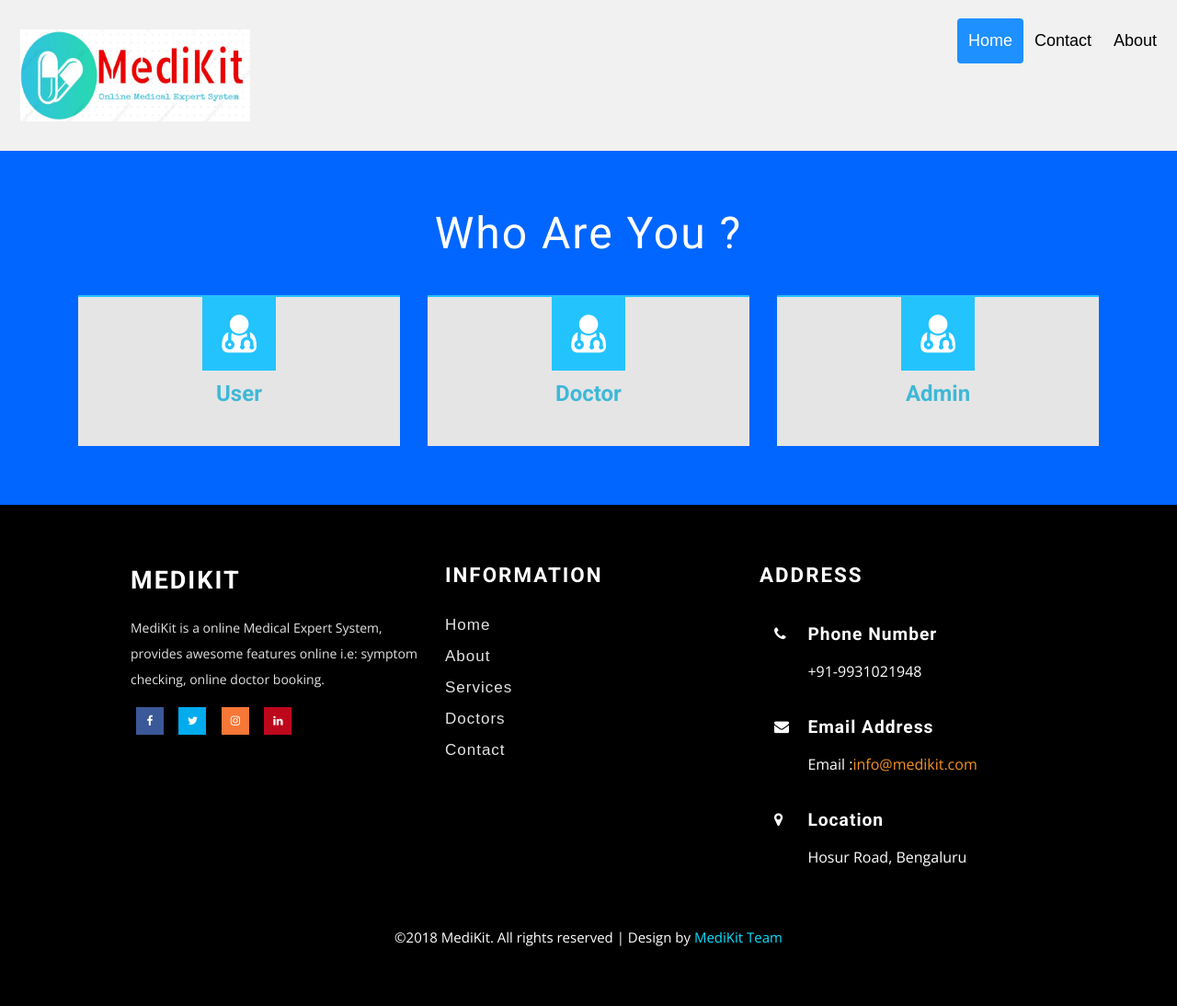
After one commit to pkpusa/medikit, a PHP site: page /web/home.php in a window 1280 px wide. The commit adds this page. Shown: the whole page at 92% size. Run offline with PHP 8.4, Linux system fonts and the light colour scheme.

Commit message:
added home.php

```diff
--- /dev/null
+++ b/home.php
@@ -0,0 +1,334 @@
+<?php
+session_start();
+?>
+<!--
+Author: W3layouts
+Author URL: http://w3layouts.com
+License: Creative Commons Attribution 3.0 Unported
+License URL: http://creativecommons.org/licenses/by/3.0/
+-->
+<!DOCTYPE html>
+<html lang="en">
+<head>
+<title>Medikit Home Page</title>
+<!-- for-mobile-apps -->
+<!--/metadata -->
+<meta name="viewport" content="width=device-width, initial-scale=1">
+<meta charset="UTF-8">
+<meta name="keywords" content="MediBulk Responsive web template, Bootstrap Web Templates, Flat Web Templates, Android Compatible web template,
+Smartphone Compatible web template, free webdesigns for Nokia, Samsung, LG, Sony Ericsson, Motorola web design" />
+<script type="application/x-javascript"> addEventListener("load", function() { setTimeout(hideURLbar, 0); }, false);
+		function hideURLbar(){ window.scrollTo(0,1); } </script>
+<!-- //for-mobile-apps -->
+<link href="css/bootstrap.css" rel="stylesheet" type="text/css" media="all" />
+<link href="css/font-awesome.min.css" rel="stylesheet" type="text/css" media="all">
+<!-- for banner css -->
+
+<!-- //for banner css -->
+<link href="css/style.css" rel="stylesheet" type="text/css" media="all" />
+<link href="css/wickedpicker.css" rel="stylesheet" type='text/css' media="all" />  <!-- time-picker-CSS -->
+<link href="//fonts.googleapis.com/css?family=Roboto:100,100i,300,300i,400,400i,500,500i,700,700i,900,900i" rel="stylesheet">
+<link href="//fonts.googleapis.com/css?family=Open+Sans:300,300i,400,400i,600,600i,700,700i,800,800i" rel="stylesheet">
+<!--//fonts-->
+
+<style>
+* {box-sizing: border-box;}
+
+body {
+  margin: 0;
+  font-family: Arial, Helvetica, sans-serif;
+}
+
+.header {
+  overflow: hidden;
+  background-color: #f1f1f1;
+  padding: 20px 10px;
+}
+
+.header a {
+  float: left;
+  color: black;
+  text-align: center;
+  padding: 12px;
+  text-decoration: none;
+  font-size: 18px;
+  line-height: 25px;
+  border-radius: 4px;
+}
+
+.header a.logo {
+  font-size: 25px;
+  font-weight: bold;
+}
+
+.header a:hover {
+  background-color: #ddd;
+  color: black;
+}
+
+.header a.active {
+  background-color: dodgerblue;
+  color: white;
+}
+
+.header-right {
+  float: right;
+}
+
+@media screen and (max-width: 500px) {
+  .header a {
+    float: none;
+    display: block;
+    text-align: left;
+  }
+  .header-right {
+    float: none;
+  }
+}
+img{
+    width :250px;
+    height :100px;
+}
+</style>
+</head>
+<body>
+<div class="header">
+  <a href="#default" class="logo"><img src = "abcd.jpg" alt="Flowers in Chania"></a>
+  <div class="header-right">
+    <a class="active" href="#home">Home</a>
+    <a href="#contact">Contact</a>
+    <a href="#about">About</a>
+  </div>
+</div>
+
+<!-- /services -->
+
+<div class="services" id="services">
+	<div class="container">
+		<div class="w3-heading-all services-head">
+			<h3>Who Are You ?</h3>
+		</div>
+
+		<div class="w3-services-grids">
+			<div class="col-md-4 w3-services-grids1">
+			<div class="w3-services-grid1">
+			<a href="index.php?value=0"><i class="fa fa-user-md" aria-hidden="true"></i></a>
+				<h3>User</h3>
+				<div class="w3-services-grid1-left">
+					<h4></h4>
+					<p></p>
+				</div>
+				<div class="w3-services-grid1-right">
+				<h4></h4>
+					<p></p>
+				</div>
+				<div class="clearfix"></div>
+			</div>
+			</div>
+            <div class="col-md-4 w3-services-grids1">
+			<div class="w3-services-grid1">
+			<a href="doctorpage.php?value=0"><i class="fa fa-user-md" aria-hidden="true"></i></a>
+				<h3>Doctor</h3>
+				<div class="w3-services-grid1-left">
+					<h4></h4>
+					<p></p>
+				</div>
+				<div class="w3-services-grid1-right">
+				<h4></h4>
+					<p></p>
+				</div>
+				<div class="clearfix"></div>
+			</div>
+			</div>
+            <div class="col-md-4 w3-services-grids1">
+			<div class="w3-services-grid1">
+			<a href="adminlogin.php?value=0"><i class="fa fa-user-md" aria-hidden="true"></i></a>
+				<h3>Admin</h3>
+				<div class="w3-services-grid1-left">
+					<h4></h4>
+					<p></p>
+				</div>
+				<div class="w3-services-grid1-right">
+				<h4></h4>
+					<p></p>
+				</div>
+				<div class="clearfix"></div>
+			</div>
+			</div>
+
+
+			<div class="clearfix"></div>
+		</div>
+		</div>
+</div>
+</div>
+<!-- //services -->
+
+<!-- footer -->
+<div class="footer">
+	<div class="container">
+	<div class="footer_agile_inner_info_w3l">
+		<div class="col-md-4 footer-left">
+			<h2><a href="index.html">MediKit </a></h2>
+			<p>MediKit is a online Medical Expert System, provides awesome features online i.e: symptom checking, online doctor booking.</p>
+			<ul class="social-nav model-3d-0 footer-social w3_agile_social two">
+															<li><a href="#" class="facebook">
+																  <div class="front"><i class="fa fa-facebook" aria-hidden="true"></i></div>
+																  <div class="back"><i class="fa fa-facebook" aria-hidden="true"></i></div></a></li>
+															<li><a href="#" class="twitter">
+																  <div class="front"><i class="fa fa-twitter" aria-hidden="true"></i></div>
+																  <div class="back"><i class="fa fa-twitter" aria-hidden="true"></i></div></a></li>
+															<li><a href="#" class="instagram">
+																  <div class="front"><i class="fa fa-instagram" aria-hidden="true"></i></div>
+																  <div class="back"><i class="fa fa-instagram" aria-hidden="true"></i></div></a></li>
+															<li><a href="#" class="pinterest">
+																  <div class="front"><i class="fa fa-linkedin" aria-hidden="true"></i></div>
+																  <div class="back"><i class="fa fa-linkedin" aria-hidden="true"></i></div></a></li>
+														</ul>
+		</div>
+		<div class="col-md-4 footer-right">
+			<div class="sign-grds">
+				<div class="sign-gd">
+					<h4>Information </h4>
+					<ul>
+						 <li><a href="index.html" class="active">Home</a></li>
+        <li><a href="about.html" >About</a></li>
+        <li><a href="services.html"> Services</a></li>
+		<li><a href="gallery.html">Doctors</a></li>
+		<li><a href="contact.html">Contact</a></li>
+
+					</ul>
+				</div>
+				</div>
+			</div>
+				<div class="col-md-4 sign-gd-two">
+					<h4>Address</h4>
+					<div class="w3-address">
+						<div class="w3-address-grid">
+							<div class="w3-address-left">
+								<i class="fa fa-phone" aria-hidden="true"></i>
+							</div>
+							<div class="w3-address-right">
+								<h6>Phone Number</h6>
+								<p>+91-9931021948</p>
+							</div>
+							<div class="clearfix"> </div>
+						</div>
+						<div class="w3-address-grid">
+							<div class="w3-address-left">
+								<i class="fa fa-envelope" aria-hidden="true"></i>
+							</div>
+							<div class="w3-address-right">
+								<h6>Email Address</h6>
+								<p>Email :<a href="mailto:example@email.com">info@medikit.com</a></p>
+							</div>
+							<div class="clearfix"> </div>
+						</div>
+						<div class="w3-address-grid">
+							<div class="w3-address-left">
+								<i class="fa fa-map-marker" aria-hidden="true"></i>
+							</div>
+							<div class="w3-address-right">
+								<h6>Location</h6>
+								<p>Hosur Road, Bengaluru
+
+								</p>
+							</div>
+
+						</div>
+					</div>
+				</div>
+				<div class="clearfix"> </div>
+
+
+		<div class="clearfix"></div>
+
+		<p class="copy-right">&copy;2018 MediKit. All rights reserved | Design by <a href="http://w3layouts.com/">MediKit Team</a></p>
+	</div>
+</div>
+</div>
+<!-- //footer -->
+<!-- js -->
+<script type="text/javascript" src="js/jquery-2.1.4.min.js"></script>
+			<!-- carousal -->
+	<script src="js/slick.js" type="text/javascript" charset="utf-8"></script>
+	<script type="text/javascript">
+		$(document).on('ready', function() {
+		  $(".center").slick({
+			dots: true,
+			infinite: true,
+			centerMode: true,
+			slidesToShow: 2,
+			slidesToScroll: 2,
+			responsive: [
+				{
+				  breakpoint: 768,
+				  settings: {
+					arrows: true,
+					centerMode: false,
+					slidesToShow: 2
+				  }
+				},
+				{
+				  breakpoint: 480,
+				  settings: {
+					arrows: true,
+					centerMode: false,
+					centerPadding: '40px',
+					slidesToShow: 1
+				  }
+				}
+			 ]
+		  });
+		});
+	</script>
+<!-- //carousal -->
+
+
+			<script src="js/SmoothScroll.min.js"></script>
+		<!-- smooth scrolling-bottom-to-top -->
+				<script type="text/javascript">
+					$(document).ready(function() {
+					/*
+						var defaults = {
+						containerID: 'toTop', // fading element id
+						containerHoverID: 'toTopHover', // fading element hover id
+						scrollSpeed: 1200,
+						easingType: 'linear'
+						};
+					*/
+					$().UItoTop({ easingType: 'easeOutQuart' });
+					});
+				</script>
+				<a href="#" id="toTop" style="display: block;"> <span id="toTopHover" style="opacity: 1;"> </span></a>
+		<!-- //smooth scrolling-bottom-to-top -->
+		<script type="text/javascript">
+	jQuery(document).ready(function($) {
+		$(".scroll").click(function(event){
+			event.preventDefault();
+			$('html,body').animate({scrollTop:$(this.hash).offset().top},1000);
+		});
+	});
+</script>
+<!-- Time select -->
+				<script type="text/javascript" src="js/wickedpicker.js"></script>
+				<script type="text/javascript">
+					$('.timepicker').wickedpicker({twentyFour: false});
+				</script>
+				<!-- //Time select -->
+				<!-- Calendar -->
+				<link rel="stylesheet" href="css/jquery-ui.css" />
+				<script src="js/jquery-ui.js"></script>
+				  <script>
+						  $(function() {
+							$( "#datepicker" ).datepicker();
+						  });
+				  </script>
+				<!-- //Calendar -->
+<!-- start-smoth-scrolling -->
+<script type="text/javascript" src="js/move-top.js"></script>
+<script type="text/javascript" src="js/easing.js"></script>
+<script type="text/javascript" src="js/bootstrap.js"></script> <!-- Necessary-JavaScript-File-For-Bootstrap -->
+
+</body>
+</html>
--- a/usersignup.php
+++ b/usersignup.php
@@ -171,12 +171,6 @@ function check1()
     font-family: 'Source Sans Pro', sans-serif;" type="password" name="cpsd" placeholder="Re-Enter Password" required="" onblur="return confirm1()"><span id="cps" ></span>
 
 			</div>
-
-
-
-
-
-
 			<input type="submit" value="Login">
 			<input type="reset" value="Sign Up">
 			<div class="clear"></div>
```
Also changed, not shown: adminlogin.php (added, +116 -0 lines), abcd.jpg (added), logo.png (added).
